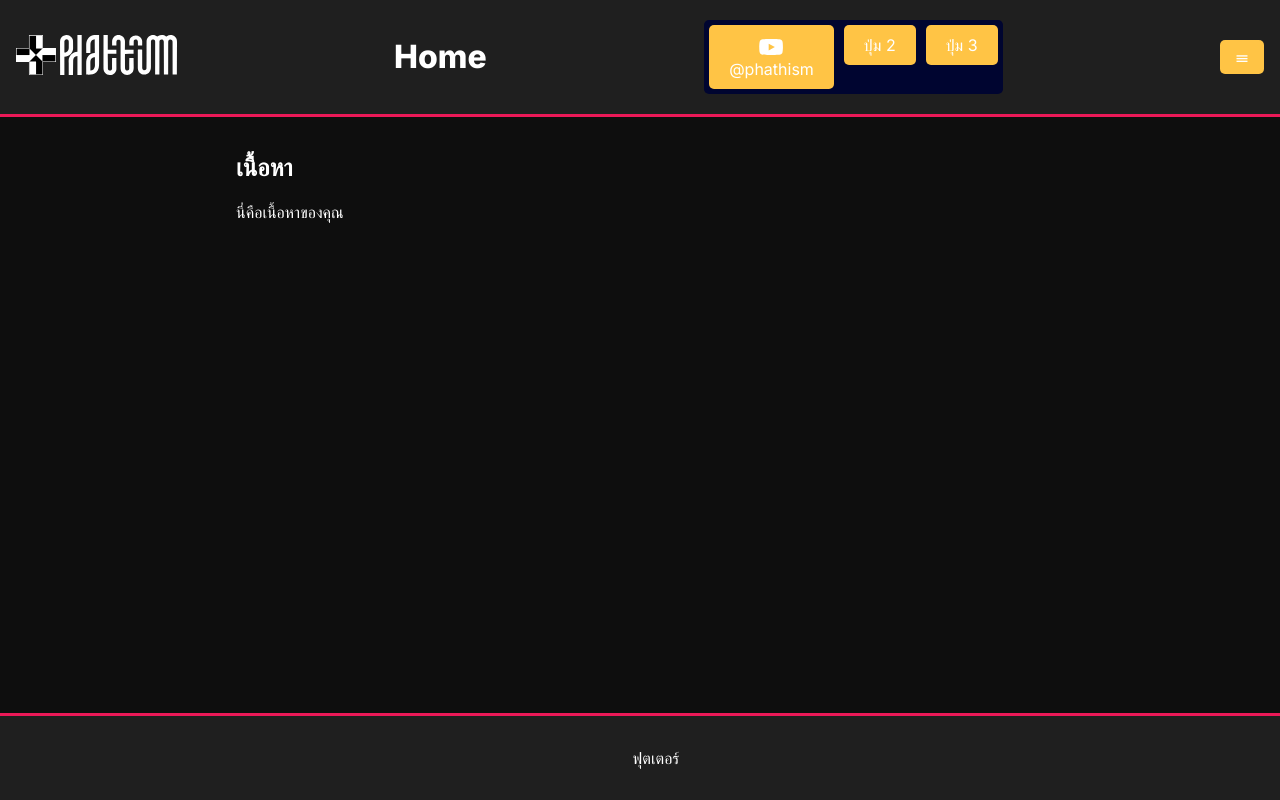
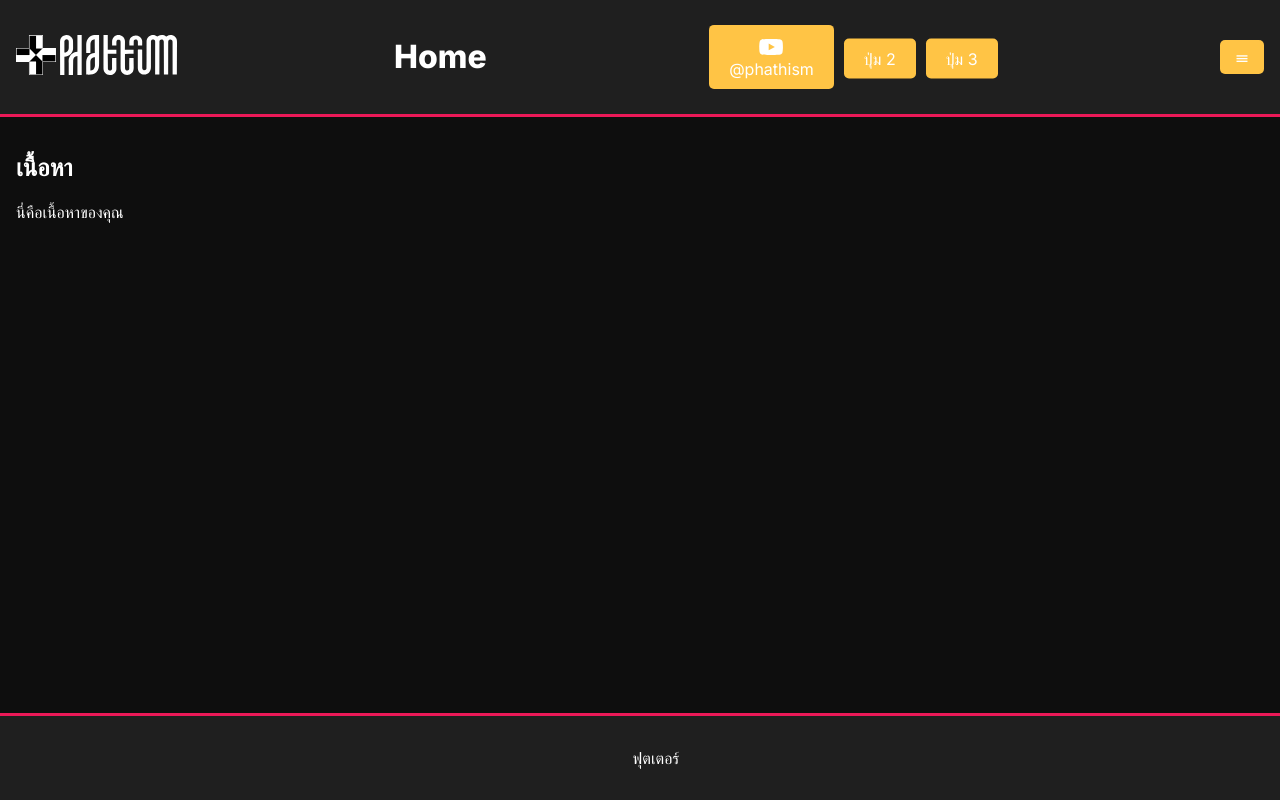
Before and after one commit to phatrisky/phatrisky.github.io, a plain HTML site: page index.html in a window 1280 px wide. Drawn offline with Linux system fonts and the light colour scheme.

Commit message:
Add files via upload
Signed-off-by: Phatisena <naphatism@hotmail.com>

```diff
--- a/index.html
+++ b/index.html
@@ -40,7 +40,7 @@
             <button>ตัวเลือก 3</button>
         </div>
     </aside>
-    <main class="content">
+    <main id="main-area" class="content">
         <h2>เนื้อหา</h2>
         <p>นี่คือเนื้อหาของคุณ</p>
     </main>
--- a/script.js
+++ b/script.js
@@ -1,12 +1,16 @@
 function toggleMenu() {
     const sideBar = document.getElementById('side-bar');
+    const mainArea = document.getElementById('main-area');
     sideBar.classList.toggle('active');
+    mainArea.classList.toggle('active');
 }
 
 document.addEventListener('click', function(event) {
     const sideBar = document.getElementById('side-bar');
+    const mainArea = document.getElementById('main-area');
     const menuToggle = document.querySelector('.menu-toggle');
     if (!sideBar.contains(event.target) && !menuToggle.contains(event.target)) {
         sideBar.classList.remove('active');
+        mainArea.classList.remove('active');
     }
 });
--- a/style.css
+++ b/style.css
@@ -5,13 +5,7 @@ body {
   color: #ffffff;
 }
 
-li a img {
-  display: flex;
-  margin: 0 50%;
-  transform: translateX(-50%);
-}
-
-.top-bar {
+header.top-bar {
   background-color: #1f1f1f;
   border-bottom-style:solid;
   border-color: #eb1958;
@@ -20,7 +14,7 @@ li a img {
   justify-content: space-between;
   align-items: center;
   position: relative;
-  z-index: 1000;
+  z-index: 2000;
 }
 
 nav ul {
@@ -30,7 +24,23 @@ nav ul {
   display: flex; /* ทำให้รายการเรียงกันในแนวนอน */
   border-radius: 5px; /* ขอบมน */
   justify-content: center; /* จัดรายการให้อยู่ตรงกลาง */
-  background-color: #000530; /* สีพื้นหลัง */
+  background-color: #00000000; /* สีพื้นหลัง */
+}
+
+nav#h.header-buttons {
+  margin: 0 0;
+  transform: translateY(-25%);
+}
+
+nav#h ul li a img {
+  display: flex;
+  margin: 0 50%;
+  transform: translateX(-50%);
+}
+
+nav#h ul li a {
+  margin: -50% 0;
+  transform: translateY(50%);
 }
 
 ืnav#v ul#sidemenu {
@@ -111,6 +121,7 @@ img.invert {
   width: 200px;
   transform: translateX(-100%);
   transition: transform 0.3s ease;
+  z-index: 1000;
 }
 
 .side-bar ul {
@@ -119,6 +130,10 @@ img.invert {
 
 .side-bar.active {
   transform: translateX(0);
+}
+
+main.content {
+  margin-left: 0;
 }
 
 .sidebar-buttons {
@@ -151,6 +166,7 @@ img.invert {
   position: fixed;
   bottom: 0;
   width: 100%;
+  z-index: 2000;
 }
 
 @media (max-width: 768px) {
```
